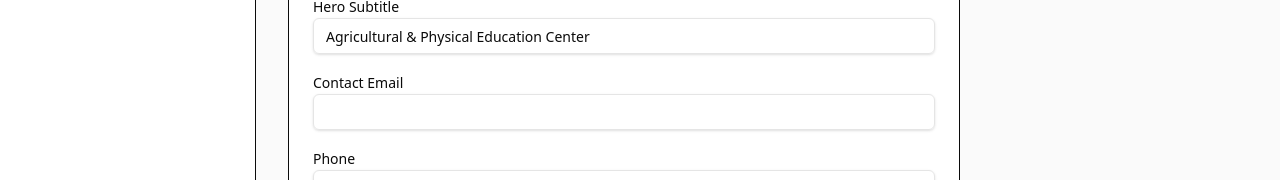
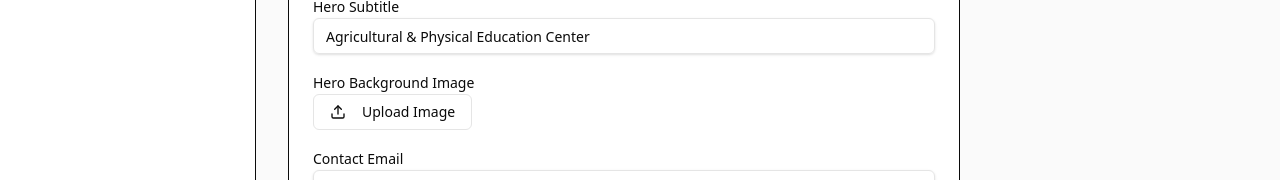
Before and after one commit to anumlops/sreejith-ps-website, a Next.js app: page /admin/settings in a window 1280 px wide. Shown: the part 340-520 px from the top of the page. Built offline with nearby package versions, Linux system fonts and the light colour scheme; no server answers; the database is empty.

Commit message:
feat: add hero image upload to settings form

```diff
--- a/src/app/admin/settings/settings-form.tsx
+++ b/src/app/admin/settings/settings-form.tsx
@@ -8,6 +8,7 @@ import { Input } from "@components/ui/input"
 import { Textarea } from "@components/ui/textarea"
 import { Label } from "@components/ui/label"
 import { Card, CardContent } from "@components/ui/card"
+import { Upload, X } from "lucide-react"
 import { toast } from "sonner"
 
 export function SettingsForm({ settings }: { settings: any }) {
@@ -17,11 +18,13 @@ export function SettingsForm({ settings }: { settings: any }) {
     siteName: settings.siteName ?? "",
     heroTitle: settings.heroTitle ?? "",
     heroSubtitle: settings.heroSubtitle ?? "",
+    heroImage: settings.heroImage ?? "",
     contactEmail: settings.contactEmail ?? "",
     phone: settings.phone ?? "",
     address: settings.address ?? "",
     socialLinks: settings.socialLinks ?? "",
   })
+  const [uploading, setUploading] = useState(false)
 
   const handleSubmit = async (e: React.FormEvent) => {
     e.preventDefault()
@@ -52,6 +55,54 @@ export function SettingsForm({ settings }: { settings: any }) {
           <div className="space-y-2">
             <Label>Hero Subtitle</Label>
             <Input value={form.heroSubtitle} onChange={set("heroSubtitle")} />
+          </div>
+          <div className="space-y-2">
+            <Label>Hero Background Image</Label>
+            <div className="flex items-center gap-4">
+              <Button
+                variant="outline"
+                type="button"
+                disabled={uploading}
+                onClick={() => document.getElementById("hero-upload")?.click()}
+              >
+                <Upload className="mr-2 h-4 w-4" />
+                {uploading ? "Uploading..." : "Upload Image"}
+              </Button>
+              <input
+                id="hero-upload"
+                type="file"
+                accept="image/*"
+                className="hidden"
+                onChange={async (e) => {
+                  const file = e.target.files?.[0]
+                  if (!file) return
+                  setUploading(true)
+                  const fd = new FormData()
+                  fd.append("file", file)
+                  const res = await fetch("/api/upload", { method: "POST", body: fd })
+                  const data = await res.json()
+                  setForm((prev) => ({ ...prev, heroImage: data.url }))
+                  setUploading(false)
+                }}
+              />
+              {form.heroImage && (
+                <Button
+                  variant="ghost"
+                  size="icon"
+                  type="button"
+                  onClick={() => setForm((prev) => ({ ...prev, heroImage: "" }))}
+                >
+                  <X className="h-4 w-4" />
+                </Button>
+              )}
+            </div>
+            {form.heroImage && (
+              <img
+                src={form.heroImage}
+                alt="Hero"
+                className="w-48 h-32 object-cover rounded-lg mt-2"
+              />
+            )}
           </div>
           <div className="space-y-2">
             <Label>Contact Email</Label>
```
